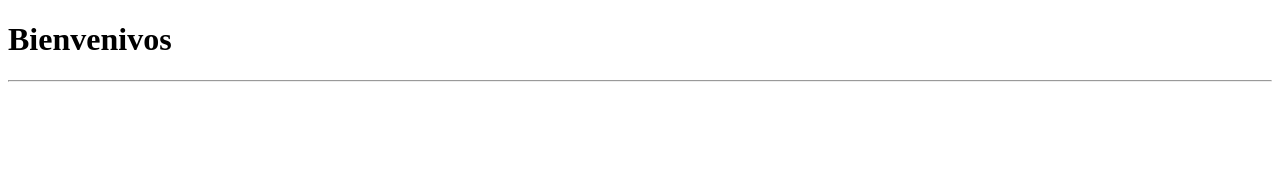
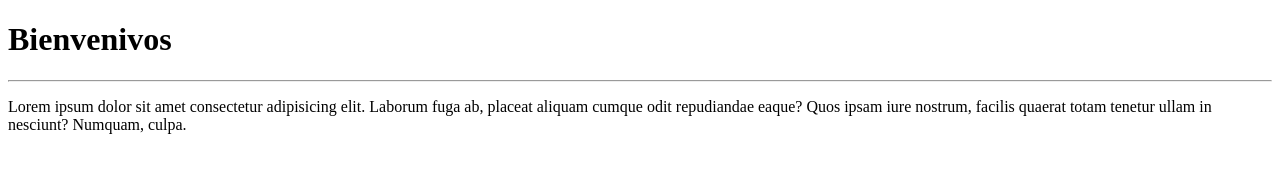
Before and after one commit to jesusromerovillanueva2021/jrv, a plain HTML site: page index.html in a window 1280 px wide. Drawn offline with Linux system fonts and the light colour scheme.

Commit message:
se agrega parrafo a rama principal

```diff
--- a/index.html
+++ b/index.html
@@ -9,6 +9,8 @@
 <body>
     <h1>Bienvenivos</h1>
     <hr>
-
+    <p>
+        Lorem ipsum dolor sit amet consectetur adipisicing elit. Laborum fuga ab, placeat aliquam cumque odit repudiandae eaque? Quos ipsam iure nostrum, facilis quaerat totam tenetur ullam in nesciunt? Numquam, culpa.
+    </p>
 </body>
 </html>
```
